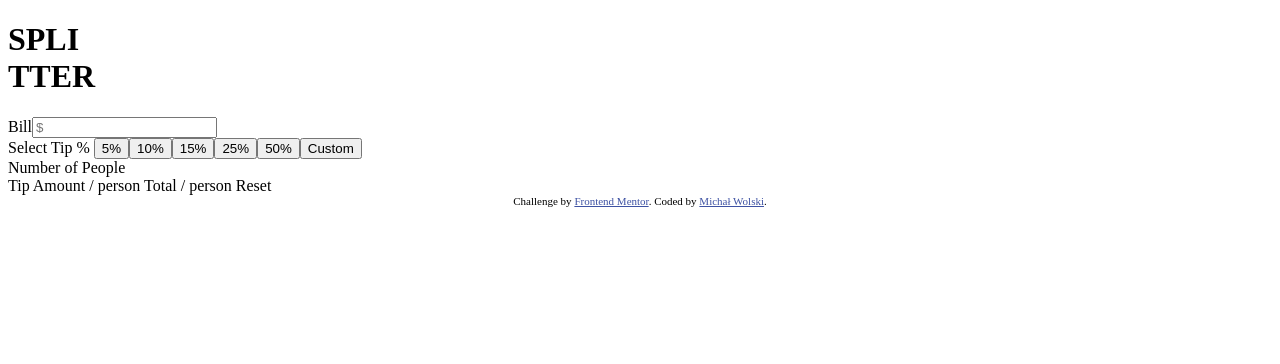
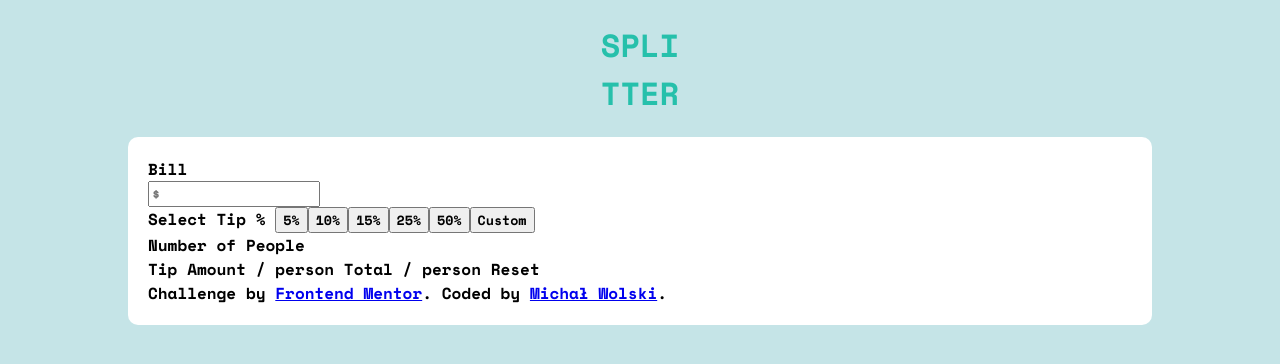
Before and after one commit to michal-wolski/tipCalculator, a plain HTML site: page index.html in a window 1280 px wide. Drawn offline with nearby package versions, Linux system fonts and the light colour scheme.

Commit message:
container and section styles

```diff
--- a/index.html
+++ b/index.html
@@ -3,34 +3,30 @@
   <head>
     <meta charset="UTF-8" />
     <meta name="viewport" content="width=device-width, initial-scale=1.0" />
-    <!-- displays site properly based on user's device -->
-
     <link
       rel="icon"
       type="image/png"
       sizes="32x32"
       href="./images/favicon-32x32.png"
     />
-
     <title>Tip calculator app</title>
-
-    <!-- Feel free to remove these styles or customise in your own stylesheet 👍 -->
-    <style>
-      .attribution {
-        font-size: 11px;
-        text-align: center;
-      }
-      .attribution a {
-        color: hsl(228, 45%, 44%);
-      }
-    </style>
+    <link rel="preconnect" href="https://fonts.googleapis.com" />
+    <link rel="preconnect" href="https://fonts.gstatic.com" crossorigin />
+    <link
+      href="https://fonts.googleapis.com/css2?family=Space+Mono:wght@700&display=swap"
+      rel="stylesheet"
+    />
+    <link rel="stylesheet" href="./styles/main.css" />
   </head>
   <body>
-    <h1>SPLI<br />TTER</h1>
     <div class="container">
+      <h1 class="title">SPLI<br />TTER</h1>
+      <div class="section">
         <div class="bill">
-        <span class="billTitle">Bill</span
-        ><input type="number" placeholder="$" />
+          <span class="billTitle">Bill</span><br /><input
+            type="number"
+            placeholder="$"
+          />
         </div>
         <div class="tip">
           <span class="tipTitle">Select Tip %</span> <button>5%</button
@@ -44,13 +40,14 @@
           <span class="resultTip">Tip Amount / person</span>
           <span class="resultTotal">Total / person Reset</span>
         </div>
-    </div>
-
         <div class="attribution">
           Challenge by
           <a href="https://www.frontendmentor.io?ref=challenge" target="_blank"
             >Frontend Mentor</a
-      >. Coded by <a href="https://github.com/michal-wolski">Michał Wolski</a>.
+          >. Coded by
+          <a href="https://github.com/michal-wolski">Michał Wolski</a>.
+        </div>
+      </div>
     </div>
   </body>
 </html>
--- /dev/null
+++ b/styles/main.scss
@@ -0,0 +1,44 @@
+//RWD
+$mobile: 375px;
+$tablet: 767px;
+$desktop: 1024px;
+$brakepointMobileMin: 375px;
+$brakepointMobileMax: 767px;
+$breakpointTabletMin: 768px;
+$breakpointTabletMax: 1023px;
+$breakpointDesktopMin: 1024px;
+//Colors
+$secoundColor: hsl(172, 67%, 45%);
+$primeColor: hsl(183, 100%, 15%);
+$DarkGrayishCyan: hsl(186, 14%, 43%);
+$GrayishCyan: hsl(184, 14%, 56%);
+$background: hsl(185, 41%, 84%);
+$VeryLightGrayishCyan: hsl(189, 41%, 97%);
+$White: hsl(0, 0%, 100%);
+* {
+  font-family: "Space Mono", monospace;
+}
+body {
+  background-color: $background;
+}
+.container {
+  width: $mobile;
+  margin: auto;
+
+  @media screen and (min-width: $breakpointTabletMin) and (max-width: $breakpointTabletMax) {
+    width: $tablet;
+  }
+  @media screen and (min-width: $breakpointDesktopMin) {
+    width: $desktop;
+  }
+}
+.title {
+  color: $secoundColor;
+  text-align: center;
+  margin-bottom: 20px;
+}
+.section {
+  background-color: $White;
+  border-radius: 10px;
+  padding: 20px 20px;
+}
```
Also changed, not shown: styles/main.css (added), 1 other file. Lines whose indentation alone changed are shown as unchanged.
